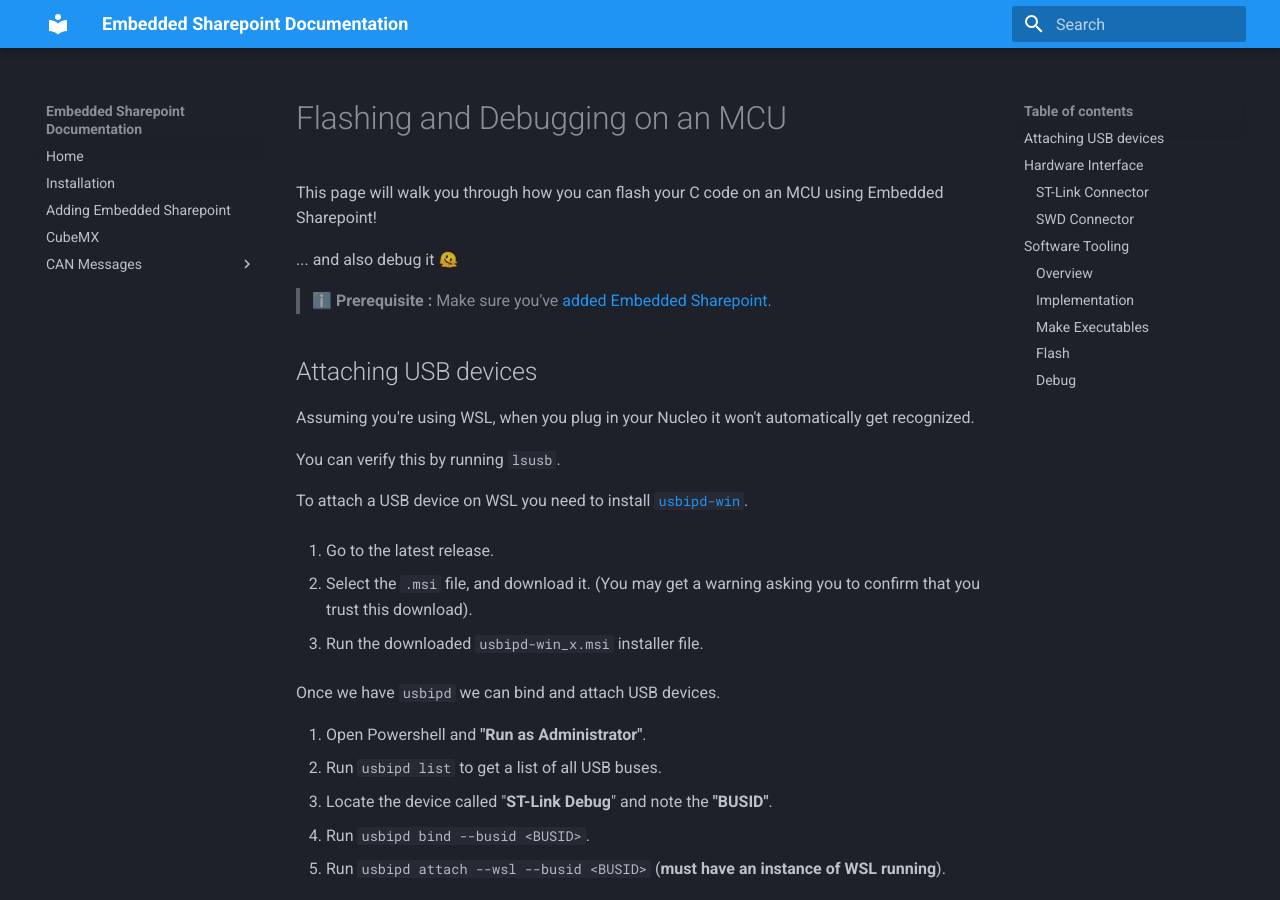
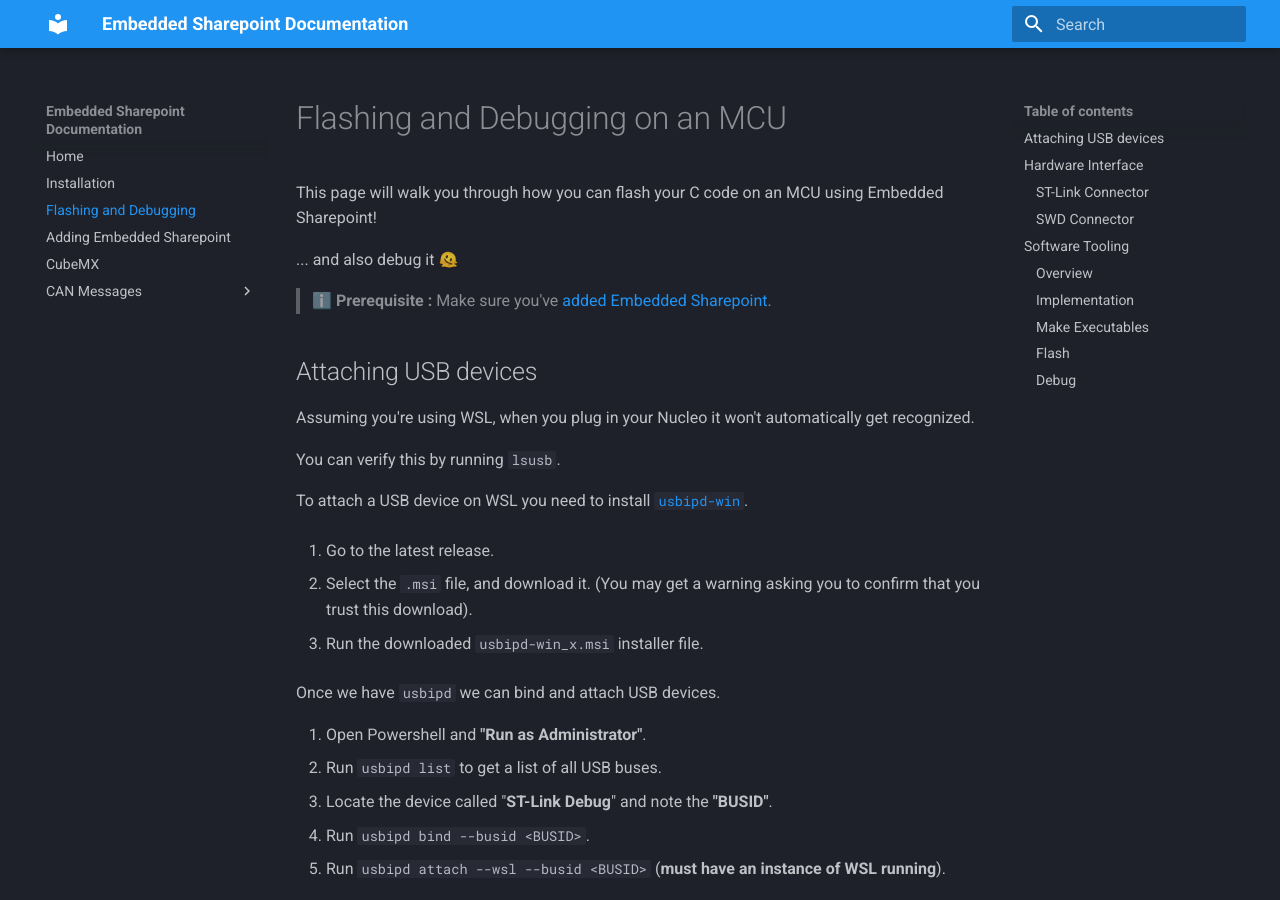
Before and after one commit to lhr-solar/Embedded-Sharepoint, an MkDocs documentation site: the page built from docs/FlashAndTheBug.md, in a window 1280 px wide and 900 px high. Built offline with MkDocs 1.6.1 and Material for MkDocs 9.7.7, drawn with Linux system fonts in a browser that asks for light colours.

Commit message:
moved to new branch

```diff
--- a/mkdocs.yml
+++ b/mkdocs.yml
@@ -12,6 +12,7 @@ theme:
 nav:
   - Home: 'README.md'
   - Installation: 'Installation.md'
+  - Flashing and Debugging: 'FlashAndTheBug.md'
   - Adding Embedded Sharepoint: 'SharepointSubmodule.md'
   - CubeMX: 'CubeMX.md'
 
```
Also changed, not shown: 2 other files.
